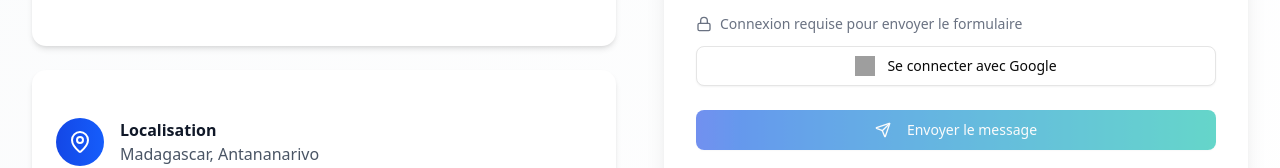
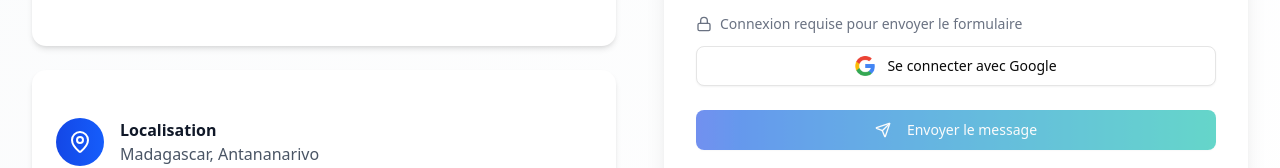
Before and after one commit to RYJramefison/Portfolio, a Next.js app: page / in a window 1280 px wide. Shown: the part 5266-5434 px from the top of the page. Built offline with nearby package versions, Linux system fonts and the light colour scheme; no server answers; grey boxes are pictures that could not be loaded.

Commit message:
feat: add google icon

```diff
--- a/app/i18n/translations.ts
+++ b/app/i18n/translations.ts
@@ -265,8 +265,11 @@ export const translations = {
         emailPlaceholder: "votre@email.com",
         subjectPlaceholder: "Sujet de votre message",
         messagePlaceholder: "Décrivez votre projet...",
-
+        loading: "Envoi en cours...",
         send: "Envoyer le message",
+        info: "Connexion requise pour envoyer le formulaire",
+        logIn: "Se connecter avec Google",
+        logOut: "Se déconnecter",
       },
     },
   },
@@ -528,8 +531,11 @@ export const translations = {
         emailPlaceholder: "your@email.com",
         subjectPlaceholder: "Message subject",
         messagePlaceholder: "Describe your project...",
-
         send: "Send message",
+        loading: "Sending...",
+        info: "Login required to send form",
+        logIn: "Log in with Google",
+        logOut: "Log out",
       },
     },
   },
--- a/components/sections/ContactSection.tsx
+++ b/components/sections/ContactSection.tsx
@@ -474,7 +474,7 @@ const ContactSection = () => {
                             size="sm"
                             className="text-red-600 border-red-200 hover:bg-red-50 hover:text-red-700 dark:border-red-800 dark:hover:bg-red-900/30"
                           >
-        Se déconnecter
+                            {t.contact.form.logOut}
                           </Button>
                         </SignOutButton>
                       </div>
@@ -484,7 +484,7 @@ const ContactSection = () => {
                       <div className="space-y-3">
                         <div className="flex items-center gap-2 text-sm text-gray-500">
                           <Lock className="h-4 w-4" />
-      Connexion requise pour envoyer le formulaire
+                          {t.contact.form.info}
                         </div>
 
                         <SignInButton mode="modal">
@@ -495,11 +495,11 @@ const ContactSection = () => {
                             className="w-full flex items-center justify-center gap-3"
                           >
                             <img
-          src="/google.svg"
+                              src="/icons/google.png"
                               alt="Google"
                               className="h-5 w-5"
                             />
-        Se connecter avec Google
+                            {t.contact.form.logIn}
                           </Button>
                         </SignInButton>
                       </div>
```
Also changed, not shown: public/icons/google.png (added). Lines whose indentation alone changed are shown as unchanged.
